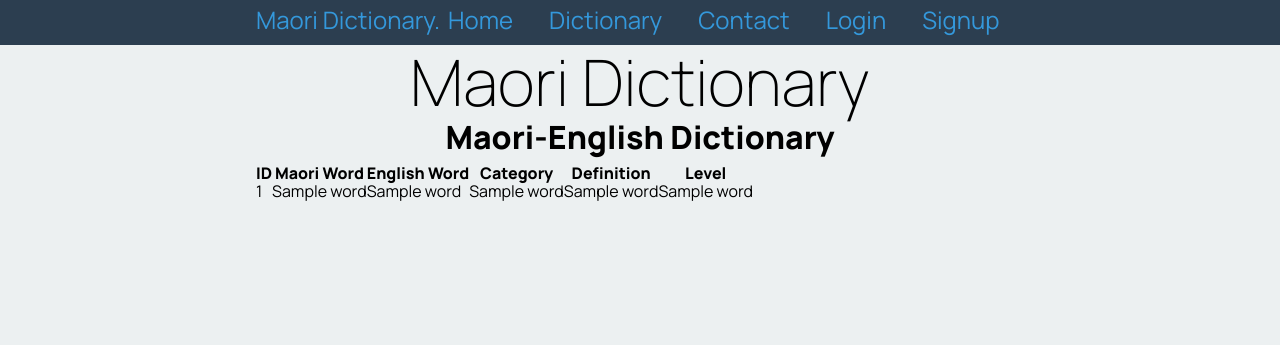
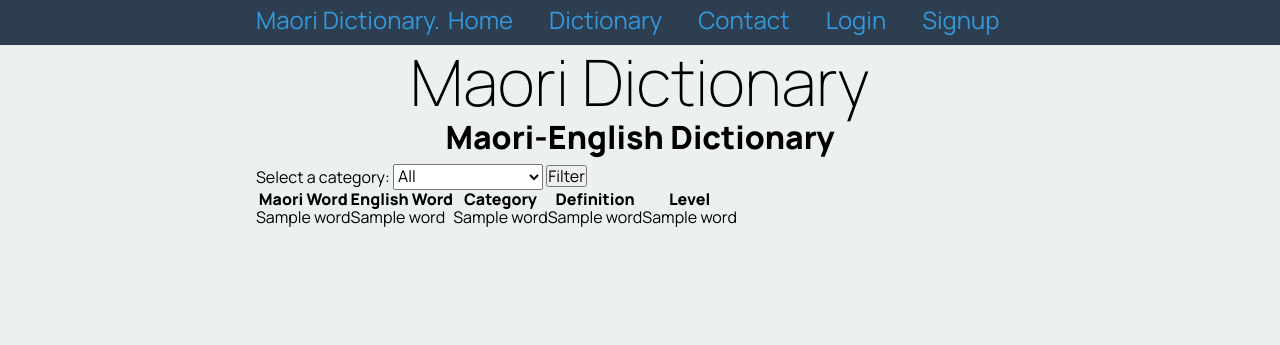
Before and after one commit to ArthurJFF/Maori_dictionary, a Flask app: template templates/dictionary.html in a window 1280 px wide. Shown: the top 345 px of the page. Run offline with Flask 3, Linux system fonts and the light colour scheme; the template is opened without the code that fills it: most values are stand-ins (such as "Sample title", 1, 10 or a date in 2020); some libraries are stand-ins or nearby versions.

Commit message:
Basic sorting system organised though there are a few bugs. You can now choose a category and it will only show you words from that category

```diff
--- a/app.py
+++ b/app.py
@@ -86,14 +86,18 @@ def render_dictionary():
     if 'email' not in session:
         return redirect('/login')  # Redirect to login if user is not logged in
 
+    category = request.args.get('category')  # Get the selected category from the URL
+
     conn = sqlite3.connect(DICTIONARY_DB)
     cursor = conn.cursor()
-    cursor.execute("SELECT * FROM me_dictionary")
+
+    if category:  # If a category is selected, filter the data based on it
+        cursor.execute("SELECT * FROM me_dictionary WHERE category=?", (category,))
+    else:  # If no category is selected, fetch all data
+        cursor.execute("SELECT * FROM me_dictionary")
+
     dictionary_data = cursor.fetchall()
     conn.close()
-
-
-    print(dictionary_data)
 
     return render_template('dictionary.html', dictionary_data=dictionary_data)
 
--- a/templates/dictionary.html
+++ b/templates/dictionary.html
@@ -6,10 +6,34 @@ Maori-English Dictionary
 
 {% block main %}
 <div class="container">
+    <form action="/dictionary" method="GET">
+        <label for="category">Select a category:</label>
+        <select name="category" id="category">
+            <option value="">All</option>
+            <option value="Actions">Actions</option>
+            <option value="Animals">Animals</option>
+            <option value="Clothing">Clothing</option>
+            <option value="Culture / Religion">Culture / Religion</option>
+            <option value="Descriptive">Descriptive</option>
+            <option value="Emotions">Emotions</option>
+            <option value="Food">Food</option>
+            <option value="Math / Number">Math / Number</option>
+            <option value="Outdoors">Outdoors</option>
+            <option value="People">People</option>
+            <option value="Places">Places</option>
+            <option value="Plants">Plants</option>
+            <option value="School">School</option>
+            <option value="Sport">Sport</option>
+            <option value="Technology">Technology</option>
+            <option value="Time">Time</option>
+            <!-- Add more options as needed -->
+        </select>
+        <input type="submit" value="Filter">
+    </form>
+
     <table>
         <thead>
             <tr>
-                <th>ID</th>
                 <th>Maori Word</th>
                 <th>English Word</th>
                 <th>Category</th>
@@ -20,7 +44,6 @@ Maori-English Dictionary
         <tbody>
             {% for word in dictionary_data %}
                 <tr>
-                    <td>{{ word[0] }}</td>
                     <td>{{ word[1] }}</td>
                     <td>{{ word[2] }}</td>
                     <td>{{ word[3] }}</td>
```
